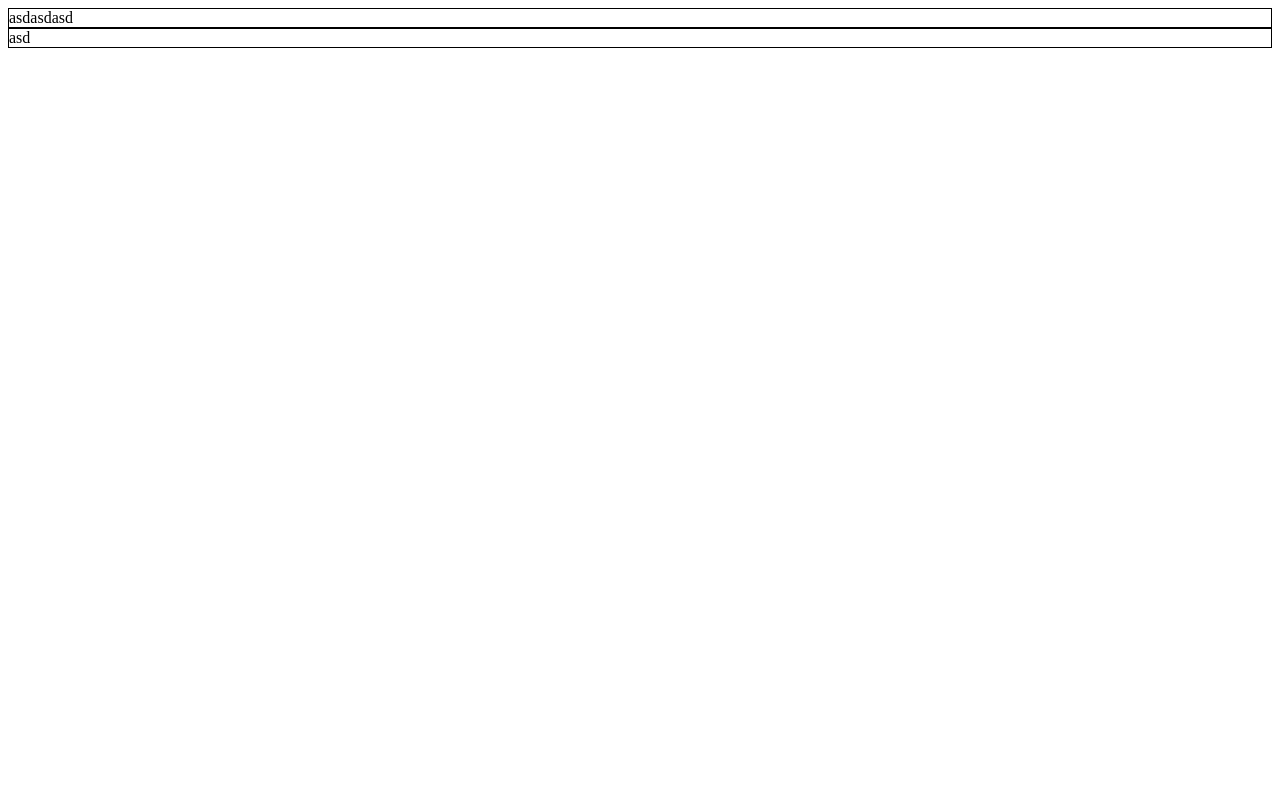
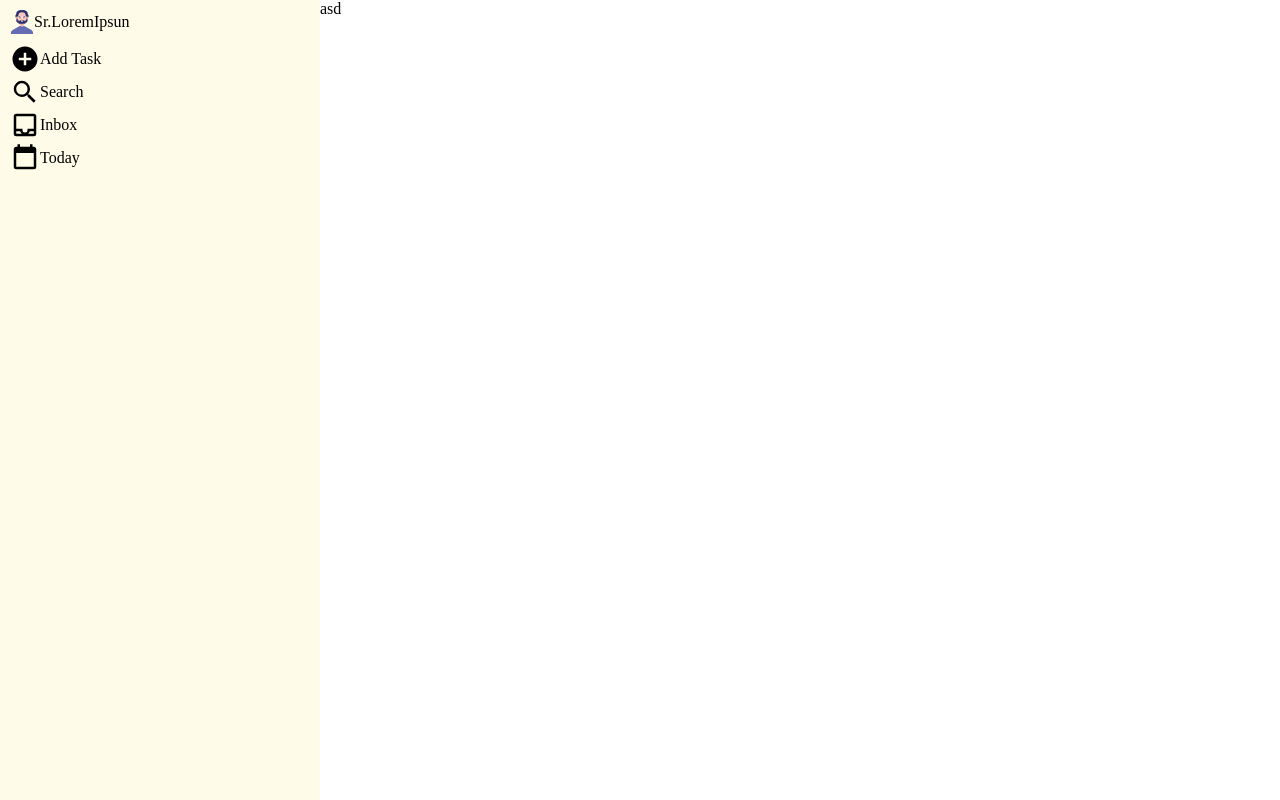
Before and after one commit to joseih/todolist, a website built with webpack: page src/index.html in a window 1280 px wide. Built offline with nearby package versions, Linux system fonts and the light colour scheme.

Commit message:
startado classes principais e logica

```diff
--- a/package.json
+++ b/package.json
@@ -9,7 +9,9 @@
   "author": "",
   "license": "ISC",
   "devDependencies": {
+    "css-loader": "^7.1.0",
     "html-webpack-plugin": "^5.6.0",
+    "style-loader": "^4.0.0",
     "webpack": "^5.91.0",
     "webpack-cli": "^5.1.4"
   }
--- a/src/index.html
+++ b/src/index.html
@@ -6,7 +6,36 @@
     <title>To-do list</title>
   </head>
   <body>
-    <nav>asdasdasd</nav>
+    <nav>
+      <div>
+        <ul>
+          <li>
+            <img src="../public/imgs/icons/man.png" alt="man" />
+            <span>Sr.LoremIpsun</span>
+          </li>
+        </ul>
+      </div>
+      <div>
+        <ul>
+          <li>
+            <img src="../public/imgs/icons/plus-circle.svg" alt="plus-sign" />
+            <span>Add Task</span>
+          </li>
+          <li>
+            <img src="../public/imgs/icons/magnify.svg" alt="magnify-glass" />
+            <span>Search</span>
+          </li>
+          <li>
+            <img src="../public/imgs/icons/inbox.svg" alt="inbox" />
+            <span>Inbox</span>
+          </li>
+          <li>
+            <img src="../public/imgs/icons/calendar.svg" alt="calendar" />
+            <span>Today</span>
+          </li>
+        </ul>
+      </div>
+    </nav>
     <aside>asd</aside>
   </body>
 </html>
--- a/src/style.css
+++ b/src/style.css
@@ -1,4 +1,30 @@
-nav,
-aside {
-  border: 1px solid black;
+/* geral */
+* {
+  margin: 0;
+  padding: 0;
+  box-sizing: border-box;
 }
+body {
+  display: grid;
+  grid-template-columns: 1fr 3fr;
+  height: 100vh;
+}
+
+li {
+  display: flex;
+  align-items: center;
+  margin: 3px 0 3px 0;
+}
+
+/* geral end */
+
+/* nav(sidebar) */
+nav div {
+  margin: 10px 0 10px 0;
+}
+nav {
+  background-color: #fefce8;
+  padding-left: 10px;
+}
+
+/*  */
```
Also changed, not shown: src/project.js (added, +12 -0 lines), src/todoItem.js (added, +19 -0 lines), public/imgs/icons/calendar.svg (added), public/imgs/icons/inbox.svg (added), public/imgs/icons/magnify.svg (added), public/imgs/icons/man.png (added), public/imgs/icons/plus-circle.svg (added), src/domManipulator.js (added), 1 other file.
